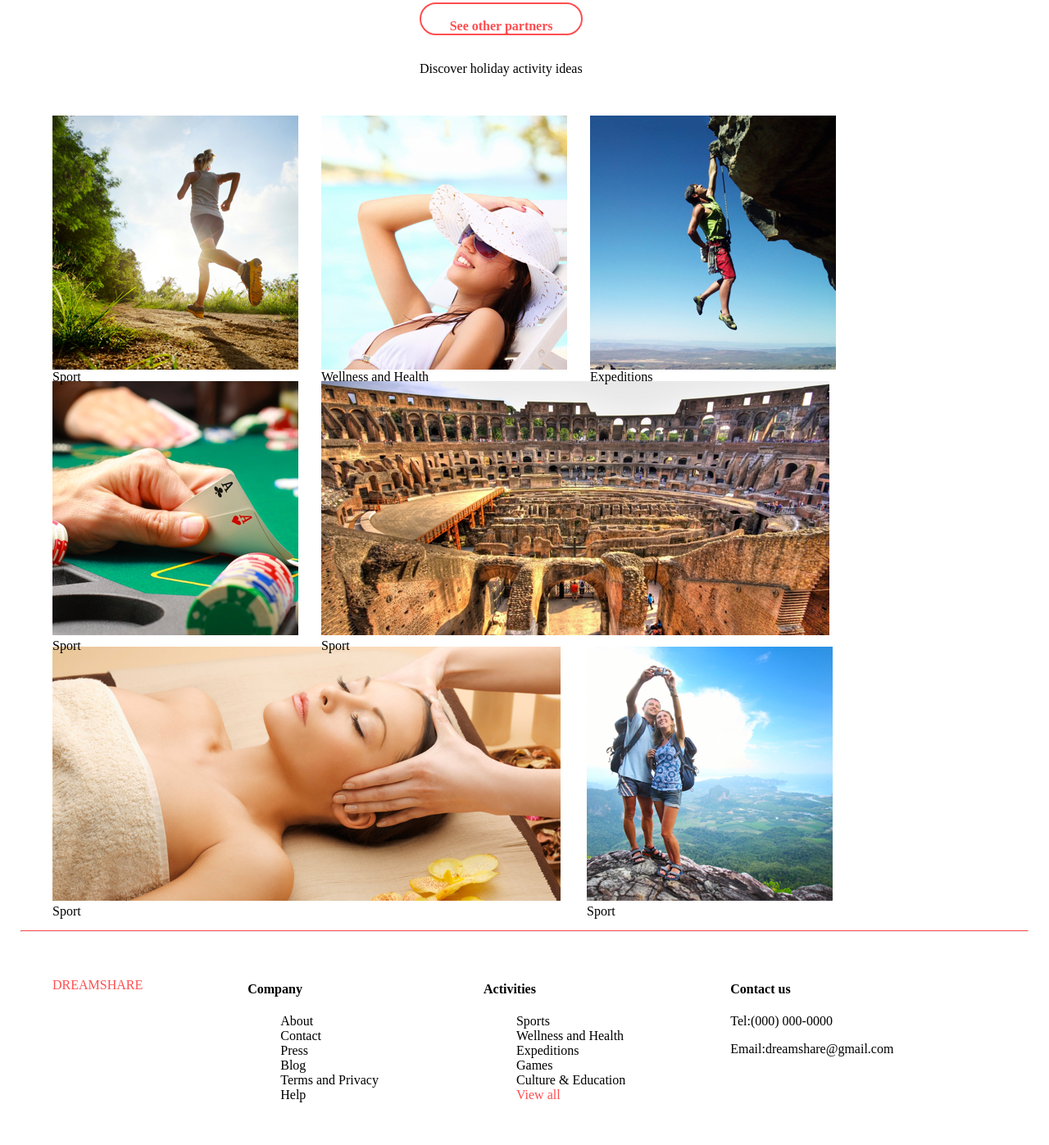
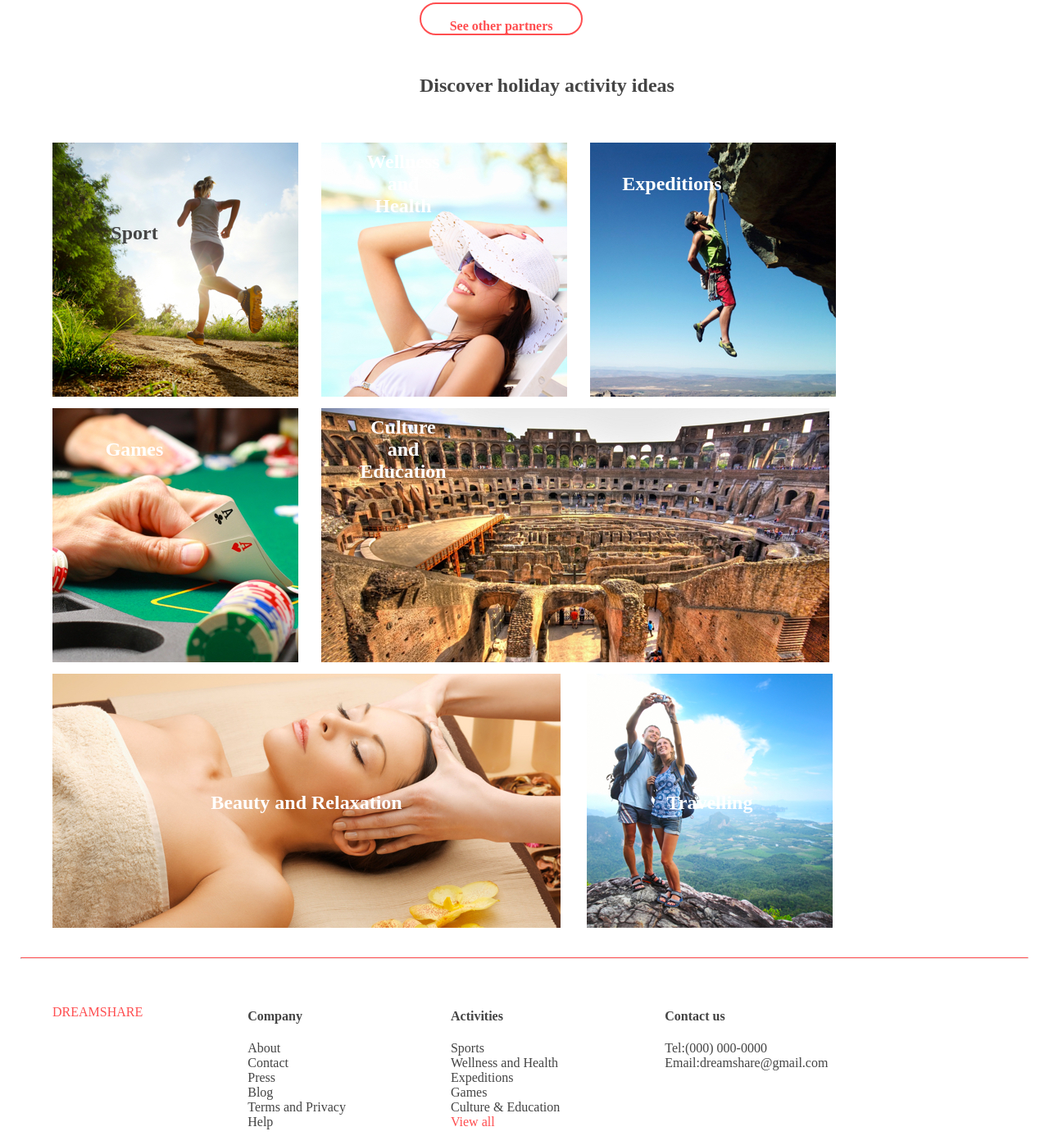
Before and after one commit to knzulu16/dreamShare, a plain HTML site: page index.html in a window 1280 px wide. Shown: the part 1046-2443 px from the top of the page at 82% size. Drawn offline with Linux system fonts and the light colour scheme.

Commit message:
working on fonts

```diff
--- a/index.css
+++ b/index.css
@@ -13,7 +13,7 @@ overflow: hidden;
 }
 .topnav a {
     float: right;
-    color: #f2f2f2;
+    color:#444444;
     text-align: center;
     padding: 14px 16px;
     text-decoration: none;
@@ -29,20 +29,21 @@ p.findHoliday{
     height: 1.7em;
     font-weight: bold;
     text-align: center;
-    color:white;
+    color:#444444;
 }
 .button {
   border: 2px solid #ffffff;
   border-radius: 25px;
   height: 5%;
   width: 10%;
-  color: white;
+  color:#444444;
   padding: .1em;
   text-decoration: none;
   font-weight: bold;
 }
 .topnav{
   margin-right:20%;
+  color:#444444;
 }
 h3{
   color:#444444;
@@ -62,17 +63,18 @@ div.column {
   position:relative;
 
 }
-
+a.topnav{
+  color:#444444;
+}
 h1.share{
   font-weight: bold;
   font-size: 36px;
-  color:white;
+  color:#444444;
   text-align: center;
   margin-top:5em;
-  color:#444444;
 }
 p.Find{
-  color:white;
+  color:#444444;
   text-align: center;
   /* margin-bottom:8em; */
   /* margin-top:2em; */
@@ -92,6 +94,7 @@ h2{
 } */
 img.meetPartner{
   border-radius: 50%;
+  color:#444444;
 
 }
 
@@ -159,6 +162,9 @@ img.icon{
 div.discover{
   margin-top:2em;
   margin-left:40%;
+  color:#444444;
+  font-weight: bold;
+  font-size: 24px;
 
 }
 div.column1 {
@@ -185,7 +191,7 @@ div.center{
    vertical-align: middle */
    position: absolute;
 
-    margin-bottom: 50%;
+
     text-align: center;
 
  }
@@ -193,14 +199,10 @@ div.center{
    position: relative;
  }
   div#image-wrapper{
-
+ text-align: center;
+ z-index:-1;
   }
 
-/* .row::after {
-    content: "";
-    clear: both;
-
-} */
 div.column2 {
   float: left;
   margin-top:20%;
@@ -245,22 +247,23 @@ hr {
 }
 div.column4 {
   float: left;
-
-
-
   margin: 2em;
   /* align-items: center; */
   margin-left:4em;
   margin-right: 4em;
   /* margin-right: 2em; */
   /* position:relative; */
-
 }
 ul {
   list-style: none;
+  padding-left: 0;
+  color:#444444;
 }
 div.container {
     position: relative;
+}
+h4{
+color:#444444;
 }
 
 /* .center{
@@ -277,7 +280,41 @@ p.dreamBottom{
 }
 li.View{
   color:#FF4E50;
+
 }
+div.column{
+  color:#666666;
+}
+h6{
+  color:#444444;
+}
+
+.container {
+    position: relative;
+    text-align: center;
+    color:White;
+}
+
+.centered {
+  font-weight: bold;
+    position: absolute;
+    top: 50%;
+    left: 50%;
+    transform: translate(-50%, -50%);
+    font-size: 24px;
+    text-align: center;
+
+    /* margin-top: 30%; */
+}
+#sport{
+  color:#444444;
+  font-weight: bold;
+  margin-top: 30%;
+
+}
+
+
+
 
 /* .row .column {
     /* float: left; */
--- a/index.html
+++ b/index.html
@@ -60,41 +60,41 @@
         <div class="row">
                <div class="column1" id="image-wrapper" alt="sometext">
                    <img src ="images/block1Sports.jpg">
-                   <div class="center">Sport</div>
+                   <div id="sport" class="centered">Sport</div>
+
                </div>
-               <div class="column1">
+               <div class="column1" id="image-wrapper" alt="sometext">
                    <img src ="images/block2Wellness.jpg">
-                   <div class="center">Wellness and Health</div>
+                   <div class="centered">Wellness and Health</div>
                </div>
-               <div class="column1">
+               <div class="column1" id="image-wrapper" alt="sometext">
                    <img src ="images/block3Expeditions.jpg">
-                   <div class="center">Expeditions</div>
+                   <div class="centered">Expeditions</div>
                </div>
           </div>
           <br>
           <div class="row">
-                  <div class="column2">
+                  <div class="column2" id="image-wrapper" alt="sometext">
                       <img src ="images/block4Games.jpg">
-                      <div class="center">Sport</div>
+                      <div class="centered">Games</div>
 
                   </div>
-                  <div class="column2">
+                  <div class="column2" id="image-wrapper" alt="sometext">
                       <img src ="images/block5Culture.jpg">
-                      <div class="center">Sport</div>
+                      <div class="centered">Culture and Education</div>
 
                   </div>
              </div>
              <br>
              <div class="row">
-                     <div class="column3">
+                     <div class="column3" id="image-wrapper" alt="sometext">
                          <img src ="images/block6Beauty.jpg">
-                         <div class="center">Sport</div>
+                         <div class="centered">Beauty and Relaxation</div>
 
                      </div>
-                     <div class="column3">
+                     <div class="column3" id="image-wrapper" alt="sometext">
                          <img src ="images/block7Travelling.jpg">
-                         <div class="center">Sport</div>
-
+                         <div class="centered">Travelling</div>
                      </div>
             </div>
           </div>
@@ -128,8 +128,10 @@
                       </div>
                       <div class="column4">
                         <h4>Contact us</h4>
-                        <P>Tel:(000) 000-0000</p>
-                        <p>Email:dreamshare@gmail.com</p>
+                        <ul>
+                        <li>Tel:(000) 000-0000</li>
+                        <li>Email:dreamshare@gmail.com</li>
+                      </ul>
                       </div>
 
              </div>
```
